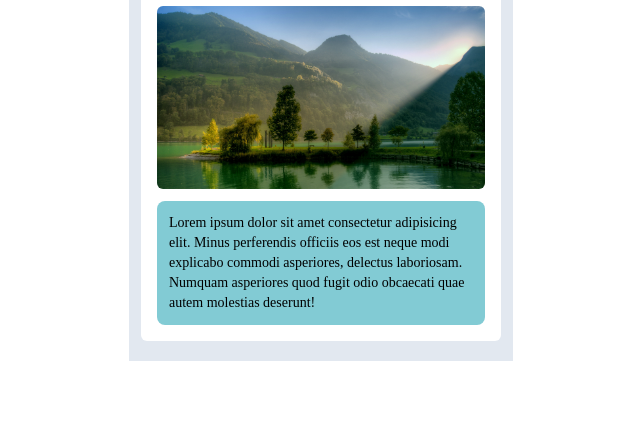
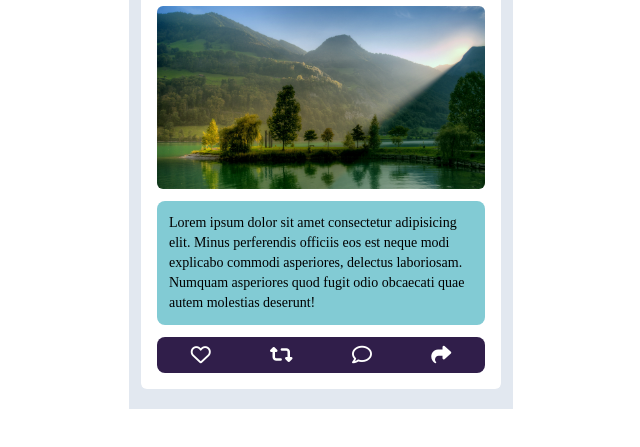
Before and after one commit to Tupiet-Classe/M12-base, a plain HTML site: page post.html in a window 1280 px wide. Shown: the part 123-570 px from the top of the page, without its empty margins (319-959 px from the left). Drawn offline with nearby package versions, Linux system fonts and the light colour scheme; a web font is replaced by a local one.

Commit message:
Afegides opcions extra (like, retweet, comentar i compartir)

```diff
--- a/post.html
+++ b/post.html
@@ -76,6 +76,13 @@
             <div class="content bg-cyan w-full mx-5 p-3 rounded-lg flex flex-row text-sm">
                 <p>Lorem ipsum dolor sit amet consectetur adipisicing elit. Minus perferendis officiis eos est neque modi explicabo commodi asperiores, delectus laboriosam. Numquam asperiores quod fugit odio obcaecati quae autem molestias deserunt!</p>
             </div>
+
+            <div class="options bg-purple w-full flex justify-around mx-5 p-1 rounded-lg text-white text-xl">
+                <button><i class="fa-regular fa-heart"></i></button>
+                <button><i class="fa fa-retweet"></i></button>
+                <button><i class="fa-regular fa-comment"></i></button>
+                <button><i class="fa fa-share"></i></button>
+            </div>
         </div>
     </div>
 </body>
```
Also changed, not shown: index.html (+24 -7 lines).
